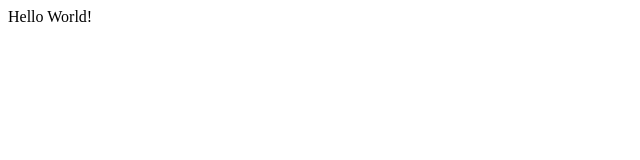
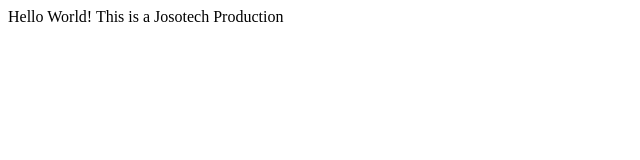
Before and after one commit to MigratoryMilk/migratorymilk.github.io, a plain HTML site: page index.html in a window 1280 px wide. Shown: the whole page, without its empty margins (0-640 px from the left). Drawn offline with Linux system fonts and the light colour scheme.

Commit message:
added throwaway line

```diff
--- a/index.html
+++ b/index.html
@@ -7,5 +7,6 @@
 
 <body>
     Hello World!
+	This is a Josotech Production
 </body>
 </html>
```
